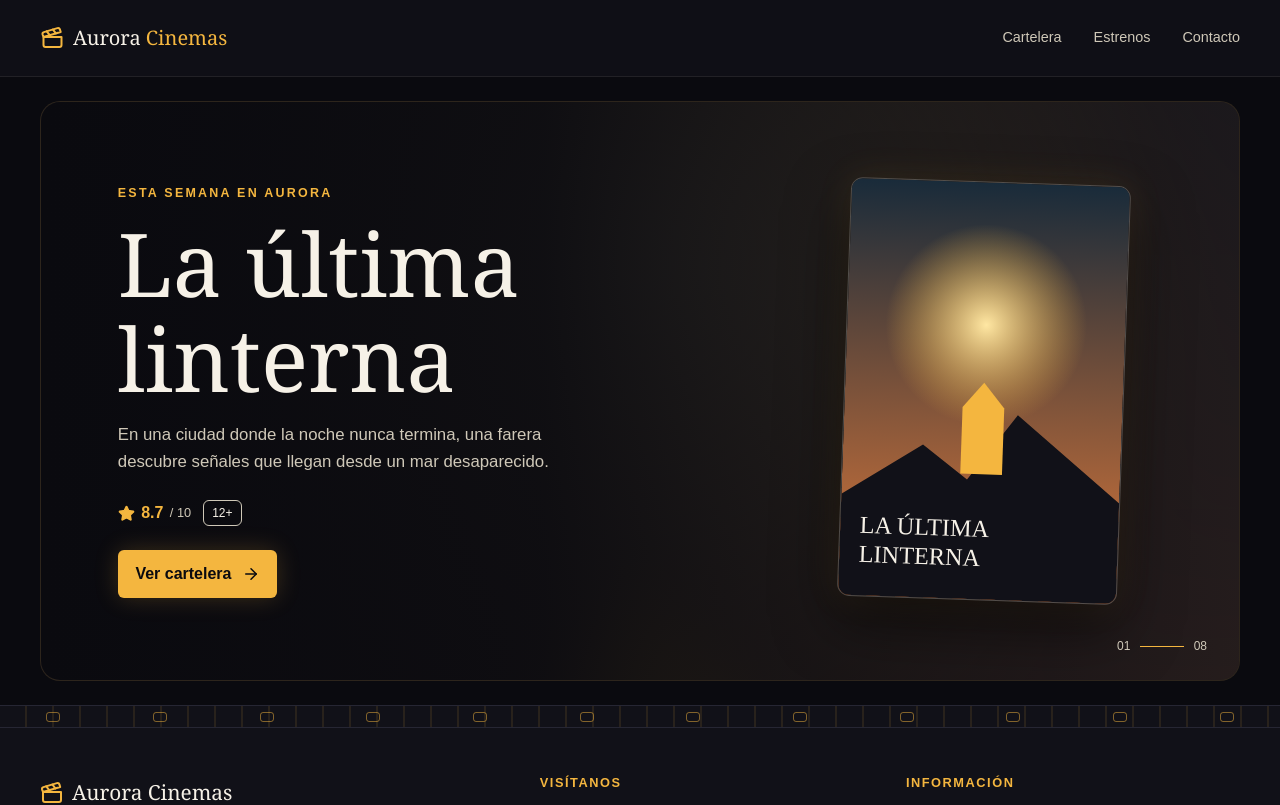
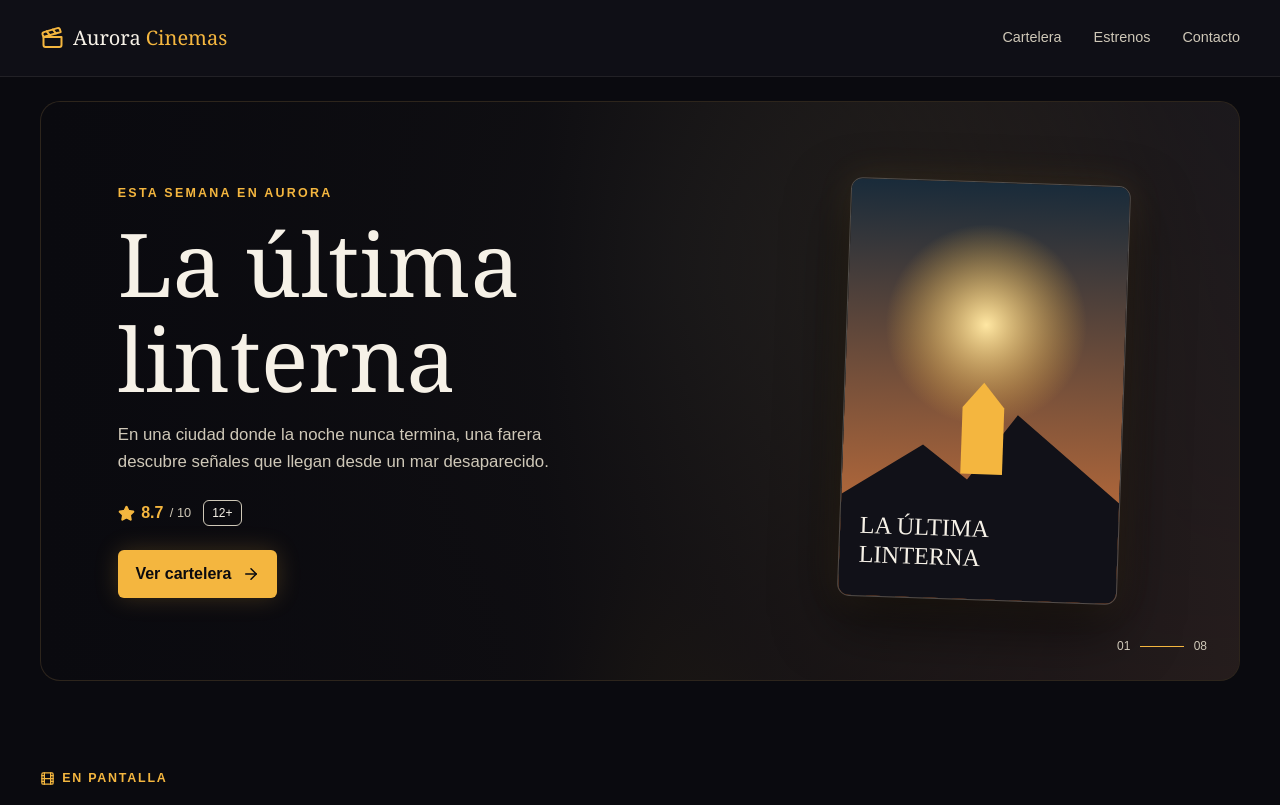
Before and after one commit to RV-Leo/S9-DAE, a React (Vite) app in the folder cinema-app/: page / in a window 1280 px wide. Shown: the top 805 px of the page. Built offline with nearby package versions, Linux system fonts and the light colour scheme.

Commit message:
feat(lab09): compose the full interface in App
Connect the featured movie, listing data, header, hero, movie cards, and footer.

Lab: 09 | Step: 10/12

```diff
--- a/cinema-app/src/App.jsx
+++ b/cinema-app/src/App.jsx
@@ -2,6 +2,7 @@ import { movies } from './data/movies.js'
 import { Header } from './components/Header/Header.jsx'
 import { Footer } from './components/Footer/Footer.jsx'
 import { Hero } from './components/Hero/Hero.jsx'
+import { MovieList } from './components/MovieList/MovieList.jsx'
 
 export default function App() {
   const featuredMovie = movies.find((movie) => movie.featured)
@@ -11,6 +12,7 @@ export default function App() {
       <Header />
       <main>
         <Hero movie={featuredMovie} />
+        <MovieList movies={movies} />
       </main>
       <Footer />
     </>
```
Also changed, not shown: 1 other file (tests, documents, lock files or other folders).
